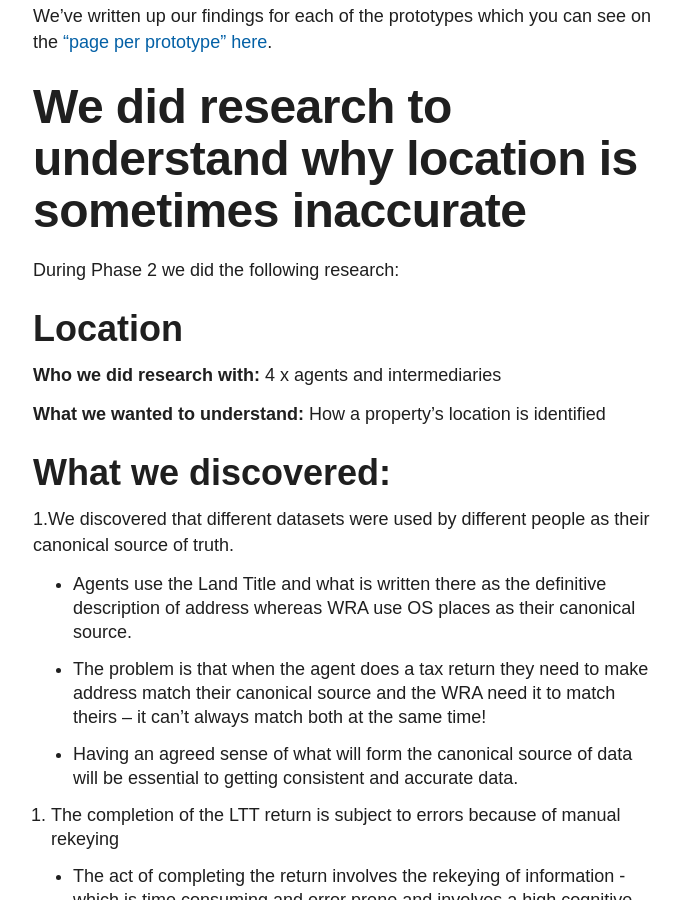
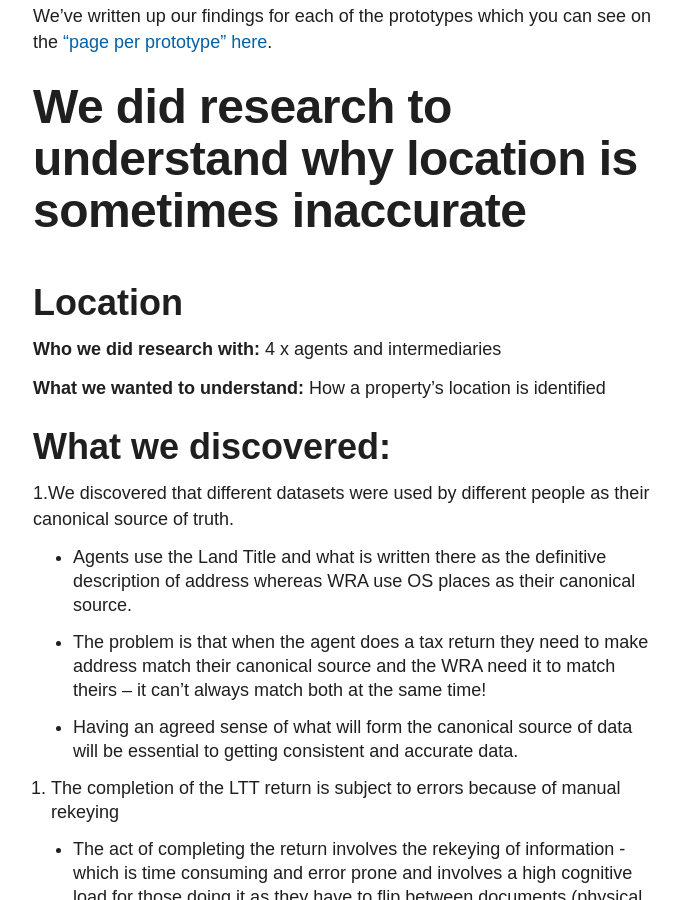
Before and after one commit to Welsh-Revenue-Authority/property-data-poc, a Jekyll site: the page built from en/index.md, in a window 1280 px wide and 900 px high, scrolled down 1702 px. Shown: the whole window, without its empty margins (127-808 px from the left). Built offline with Jekyll 4.4.1, drawn with Linux system fonts in a browser that asks for light colours.

Commit message:
Update index.md

```diff
--- a/en/index.md
+++ b/en/index.md
@@ -34,8 +34,6 @@ To help us learn we built a variety of different prototypes. We did these for a
 We’ve written up our findings for each of the prototypes which you can see on the [“page per prototype” here](https://welsh-revenue-authority.github.io/property-data-poc/en/prototypes/).
 
 # We did research to understand why location is sometimes inaccurate
-
-During Phase 2 we did the following research:
 
 ## Location
 **Who we did research with:** 4 x agents and intermediaries
```
